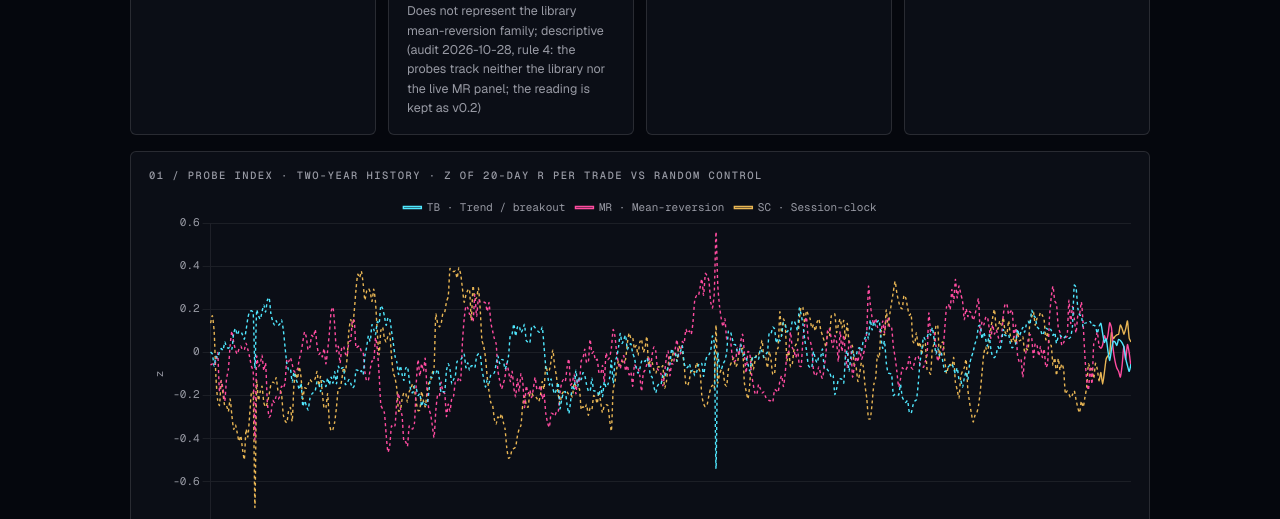
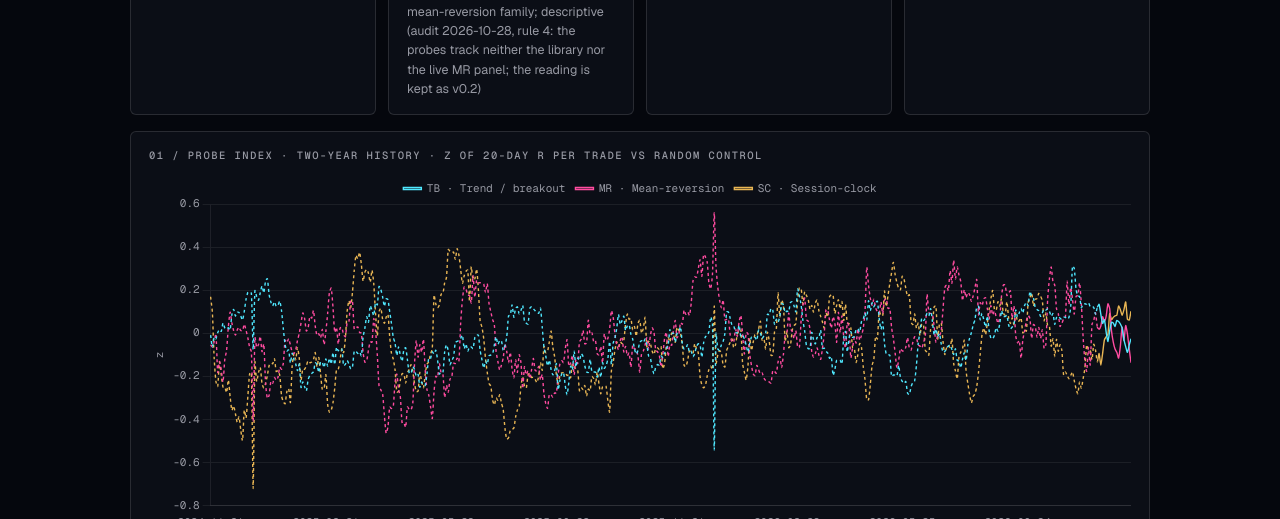
Before and after one commit to TheCryptocrat/algo-consistency-index, a plain HTML site: page index.html in a window 1280 px wide. Shown: the part 433-952 px from the top of the page. Drawn offline with nearby package versions, Linux system fonts and the light colour scheme.

Commit message:
ACI print 2026-11-21

```diff
--- a/data/aci_latest.json
+++ b/data/aci_latest.json
@@ -1,13 +1,13 @@
 {
  "methodology_version": "0.2",
  "live_since": "2026-10-26",
- "as_of": "2026-11-20 22:45",
+ "as_of": "2026-11-21 22:25",
  "status": "live",
- "readings_through": "2026-11-19",
+ "readings_through": "2026-11-20",
  "scoreboard_through": "2026-11-20",
  "public_url": "https://thecryptocrat.github.io/algo-consistency-index/",
  "probe_index": {
-  "date": "2026-11-19",
+  "date": "2026-11-20",
   "reading_variant": "pertrade",
   "symbols": 17,
   "n_symbols": 17,
@@ -17,30 +17,30 @@
   "label": "Hypothetical probe results on historical ticks with published costs; not investment performance",
   "families": {
    "TB": {
-    "reading_z": -0.054,
-    "percentile_2y": 40.9,
+    "reading_z": -0.025,
+    "percentile_2y": 49.2,
     "legs": 170,
-    "trades_20d": 4053
+    "trades_20d": 4089
    },
    "MR": {
-    "reading_z": -0.07,
-    "percentile_2y": 34.3,
+    "reading_z": -0.136,
+    "percentile_2y": 20.6,
     "legs": 136,
-    "trades_20d": 4068,
+    "trades_20d": 4104,
     "caveat": "Does not represent the library mean-reversion family; descriptive (audit 2026-10-28, rule 4: the probes track neither the library nor the live MR panel; the reading is kept as v0.2)"
    },
    "SC": {
-    "reading_z": 0.048,
-    "percentile_2y": 69.8,
+    "reading_z": 0.103,
+    "percentile_2y": 79.0,
     "legs": 102,
     "trades_20d": 1015
    }
   },
-  "cost_regime_R_per_trade": 0.2387
+  "cost_regime_R_per_trade": 0.2331
  },
  "scoreboard": {
   "label": "Coincident; live production accounts; lagging by construction",
-  "as_of": "2026-11-20 22:27",
+  "as_of": "2026-11-21 22:09",
   "data_through": "2026-11-20",
   "tiers": [
    "P1"
@@ -100,34 +100,34 @@
  },
  "pattern_integrity": {
   "label": "Leading candidate features; descriptive until T2 passes",
-  "as_of": "2026-11-20 22:16",
-  "reading_date": "2026-11-18",
+  "as_of": "2026-11-21 21:58",
+  "reading_date": "2026-11-20",
   "data_through": {
-   "XAUUSD": "2026-11-19",
-   "US500": "2026-11-19",
-   "EURUSD": "2026-11-19",
-   "USDJPY": "2026-11-19",
-   "AUDUSD": "2026-11-19",
-   "AUDJPY": "2026-11-19",
-   "GBPJPY": "2026-11-19",
-   "US30": "2026-11-19",
-   "USDCHF": "2026-11-19",
-   "USTECH": "2026-11-19",
-   "AUDNZD": "2026-11-19",
-   "NZDUSD": "2026-11-19",
-   "USDCAD": "2026-11-19",
-   "GBPCHF": "2026-11-19",
-   "RUSS2000": "2026-11-19",
-   "ETHUSD": "2026-11-19",
-   "GBPUSD": "2026-11-19",
-   "EURJPY": "2026-11-18",
-   "BTCUSD": "2026-11-19",
-   "EURCHF": "2026-11-18",
-   "CADJPY": "2026-11-18",
-   "CHFJPY": "2026-11-18",
-   "AUDCAD": "2026-11-19",
-   "NZDJPY": "2026-11-18",
-   "EURAUD": "2026-11-18"
+   "XAUUSD": "2026-11-20",
+   "US500": "2026-11-20",
+   "EURUSD": "2026-11-20",
+   "USDJPY": "2026-11-20",
+   "AUDUSD": "2026-11-20",
+   "AUDJPY": "2026-11-20",
+   "GBPJPY": "2026-11-20",
+   "US30": "2026-11-20",
+   "USDCHF": "2026-11-20",
+   "USTECH": "2026-11-20",
+   "AUDNZD": "2026-11-20",
+   "NZDUSD": "2026-11-20",
+   "USDCAD": "2026-11-20",
+   "GBPCHF": "2026-11-20",
+   "RUSS2000": "2026-11-20",
+   "ETHUSD": "2026-11-21",
+   "GBPUSD": "2026-11-20",
+   "EURJPY": "2026-11-20",
+   "BTCUSD": "2026-11-21",
+   "EURCHF": "2026-11-20",
+   "CADJPY": "2026-11-20",
+   "CHFJPY": "2026-11-20",
+   "AUDCAD": "2026-11-20",
+   "NZDJPY": "2026-11-20",
+   "EURAUD": "2026-11-20"
   },
   "symbols": [
    "XAUUSD",
@@ -159,37 +159,37 @@
   "universe": 25,
   "weighting": "equal (exposure weights pending)",
   "features_z": {
-   "vol_ratio": 0.487,
-   "vol_of_vol": 0.1,
-   "gap_atr": 0.147,
-   "range_atr": -0.314,
-   "er10": 1.082,
-   "er20": 0.495,
-   "ac15_5d": -0.31,
-   "vr5": 0.086,
-   "bo_follow": 0.224,
-   "mr_hit": 0.445,
-   "sess_fid": -0.054,
-   "hl_time_dev": 0.148,
-   "spread_rel": -0.579,
-   "tick_rel": 1.237
+   "vol_ratio": 0.899,
+   "vol_of_vol": 0.351,
+   "gap_atr": -0.557,
+   "range_atr": 0.925,
+   "er10": 0.903,
+   "er20": 0.782,
+   "ac15_5d": -0.706,
+   "vr5": 0.147,
+   "bo_follow": 0.152,
+   "mr_hit": 0.484,
+   "sess_fid": -0.694,
+   "hl_time_dev": 0.603,
+   "spread_rel": -0.873,
+   "tick_rel": 2.227
   },
-  "drift": 4.361,
-  "drift_pct_vs_ref": 90.7,
+  "drift": 4.527,
+  "drift_pct_vs_ref": 91.1,
   "family_drift": {
-   "TB": 2.528,
-   "MR": 2.529,
-   "SC": 2.716
+   "TB": 2.558,
+   "MR": 2.576,
+   "SC": 3.055
   },
   "family_drift_pct_vs_ref": {
-   "TB": 32.9,
-   "MR": 24.3,
-   "SC": 67.0
+   "TB": 34.2,
+   "MR": 26.5,
+   "SC": 78.0
   },
   "what_moved": [
-   "The 10-day efficiency ratio rose 1.4 sd over five days to the 98th percentile of 2021-2024 (favours TB; weighs on MR).",
-   "The tick intensity vs its 60-day median rose 1.3 sd over five days to the 87th percentile of 2021-2024 (weighs on SC).",
-   "The M15 return autocorrelation fell 1.0 sd over five days to the 23rd percentile of 2021-2024 (favours MR; weighs on TB)."
+   "The tick intensity vs its 60-day median rose 1.2 sd over five days to the 92nd percentile of 2021-2024 (weighs on SC).",
+   "The 10-day efficiency ratio rose 1.1 sd over five days to the 97th percentile of 2021-2024 (favours TB; weighs on MR).",
+   "The 20-day efficiency ratio rose 1.1 sd over five days to the 96th percentile of 2021-2024 (favours TB; weighs on MR)."
   ]
  },
  "nowcast": {
@@ -215,7 +215,7 @@
  },
  "benchmark_relative": {
   "label": "Descriptive comparison of live production accounts with their family's probe reading; not a forecast, not a sizing instruction",
-  "date": "2026-11-19",
+  "date": "2026-11-20",
   "definition": "alpha20 = mean of the account's daily z over the trailing 20 business days minus beta x the family probe reading z on the same date; beta = 1.0 for every family (fixed, not fitted); accounts active on the date with at least 15 of the 20 days active",
   "beta": {
    "TB": 1.0,
@@ -228,37 +228,37 @@
   "note": "Descriptive comparison of each live account with its family's probe reading; not a forecast, not a sizing instruction. The two sides are standardised differently (daily z of account returns against a two-year z of per-trade R), so alpha20 is a comparison, not a measured excess return.",
   "families": {
    "TB": {
-    "reading_z": -0.0544,
+    "reading_z": -0.0246,
     "n_scored": 18,
-    "median_acct_z20": -0.0707,
-    "median_alpha20": -0.0163,
-    "alpha20_p25": -0.1465,
-    "alpha20_p75": 0.0441,
-    "share_above_benchmark": 0.4444
+    "median_acct_z20": -0.0615,
+    "median_alpha20": -0.0369,
+    "alpha20_p25": -0.1711,
+    "alpha20_p75": 0.0251,
+    "share_above_benchmark": 0.3333
    },
    "MR": {
-    "reading_z": -0.0703,
+    "reading_z": -0.1362,
     "n_scored": 12,
-    "median_acct_z20": -0.1097,
-    "median_alpha20": -0.0396,
-    "alpha20_p25": -0.1616,
-    "alpha20_p75": 0.0106,
-    "share_above_benchmark": 0.4167
+    "median_acct_z20": -0.1275,
+    "median_alpha20": 0.0086,
+    "alpha20_p25": -0.0947,
+    "alpha20_p75": 0.0621,
+    "share_above_benchmark": 0.6667
    },
    "SC": {
-    "reading_z": 0.0481,
+    "reading_z": 0.1029,
     "n_scored": 5,
-    "median_acct_z20": -0.1266,
-    "median_alpha20": -0.1747,
-    "alpha20_p25": -0.2148,
-    "alpha20_p75": -0.1232,
+    "median_acct_z20": -0.1128,
+    "median_alpha20": -0.2157,
+    "alpha20_p25": -0.3204,
+    "alpha20_p75": -0.1761,
     "share_above_benchmark": 0.0
    }
   }
  },
  "external_panel": {
   "label": "Hypothetical model accounts; descriptive; not investment performance, not a forecast, not a sizing instruction",
-  "date": "2026-11-19",
+  "date": "2026-11-20",
   "source": "Collective2 General API v4 (read-only)",
   "route": "daily",
   "commission_plan": 0,
@@ -308,34 +308,34 @@
   "families": {
    "TB": {
     "members": 8,
-    "z20": -0.09,
-    "percentile_2y": 16.7,
-    "date": "2026-11-19",
-    "days_with_ge5_members": 1274,
+    "z20": -0.108,
+    "percentile_2y": 10.7,
+    "date": "2026-11-20",
+    "days_with_ge5_members": 1276,
     "first_day_ge5_members": "2022-01-03"
    },
    "MR": {
-    "members": 17,
-    "z20": -0.124,
-    "percentile_2y": 2.4,
-    "date": "2026-11-19",
-    "days_with_ge5_members": 1275,
+    "members": 20,
+    "z20": -0.226,
+    "percentile_2y": 0.0,
+    "date": "2026-11-20",
+    "days_with_ge5_members": 1276,
     "first_day_ge5_members": "2022-01-03"
    },
    "SC": {
-    "members": 14,
+    "members": 12,
     "z20": 0.073,
-    "percentile_2y": 83.1,
-    "date": "2026-11-19",
-    "days_with_ge5_members": 1275,
+    "percentile_2y": 82.9,
+    "date": "2026-11-20",
+    "days_with_ge5_members": 1276,
     "first_day_ge5_members": "2022-01-03"
    },
    "ALL": {
-    "members": 65,
-    "z20": -0.105,
-    "percentile_2y": 8.7,
-    "date": "2026-11-19",
-    "days_with_ge5_members": 1275,
+    "members": 72,
+    "z20": -0.157,
+    "percentile_2y": 0.4,
+    "date": "2026-11-20",
+    "days_with_ge5_members": 1276,
     "first_day_ge5_members": "2022-01-03"
    }
   },
@@ -384,7 +384,7 @@
    }
   },
   "history_csv": "data/external_panel_history.csv",
-  "provisional_from": "2026-11-06",
+  "provisional_from": "2026-11-09",
   "provisional_weekdays": 10,
   "t1_external_update": {
    "run_date": "2026-11-18",
@@ -421,11 +421,11 @@
   },
   "revisions_csv": "data/external_panel_revisions.csv",
   "revision_check": {
-   "print_date": "2026-11-20",
-   "base_print": "2026-11-19",
-   "rows_revised": 73,
-   "oldest_revised_date": "2024-01-31",
-   "rows_revised_before_window": 66,
+   "print_date": "2026-11-21",
+   "base_print": "2026-11-20",
+   "rows_revised": 4,
+   "oldest_revised_date": "2026-11-13",
+   "rows_revised_before_window": 0,
    "t1_verdict_changed": 0,
    "entry_rule_met": 0,
    "max_abs_z20_change_from_older_rows": {
--- a/data/external_panel_revisions.csv
+++ b/data/external_panel_revisions.csv
@@ -16,3 +16,4 @@ print_date,print_time,base_print,rows_old,rows_new,rows_added,rows_removed,rows_
 2026-11-18,2026-11-18T22:46:52-05:00,2026-11-17,1271,1272,1,0,250,2025-08-14,2,0.1075,0.0354,0.0002,0.0311,2026-11-04,1,243,0.0035,0.0019,0.0,0.0009,0.0033,0.0,0.0,0.0004,0,0,1
 2026-11-19,2026-11-19T22:43:25-05:00,2026-11-18,1272,1273,1,0,203,2024-01-04,5,0.0474,0.0225,0.0681,0.0072,2026-11-05,1,196,0.0014,0.0011,0.0041,0.0005,0.0,0.0,0.0002,0.0,0,0,0
 2026-11-20,2026-11-20T22:45:06-05:00,2026-11-19,1273,1274,1,0,73,2024-01-31,4,0.1337,0.0938,0.5693,0.0869,2026-11-06,1,66,0.0093,0.0091,0.0266,0.0037,0.0,0.0,0.0,0.0,0,0,0
+2026-11-21,2026-11-21T22:25:09-05:00,2026-11-20,1274,1275,1,0,4,2026-11-13,4,0.2841,0.106,0.0008,0.1051,2026-11-09,1,0,0.0126,0.0065,0.0,0.0033,0.0,0.0,0.0,0.0,0,0,0
--- a/data/status.json
+++ b/data/status.json
@@ -1,43 +1,43 @@
 {
  "schema": 1,
- "generated_et": "2026-11-20 22:45:07",
+ "generated_et": "2026-11-21 22:25:10",
  "note": "Health of the newest print. Dates are broker days (New York + 7 h; a day closes at 17:00 New York). Lags count broker weekdays behind the last closed broker day.",
  "last_print": {
-  "date": "2026-11-20",
-  "started_et": "2026-11-20 21:45:05",
-  "finished_et": "2026-11-20 22:45",
+  "date": "2026-11-21",
+  "started_et": "2026-11-21 21:45:05",
+  "finished_et": "2026-11-21 22:25",
   "status": "ok",
   "failed_step": null,
   "exit_code": 0,
   "steps": [
    {
     "step": "tick_feed",
-    "seconds": 1085,
+    "seconds": 0,
     "result": "ok"
    },
    {
     "step": "layer2_refresh",
-    "seconds": 828,
+    "seconds": 832,
     "result": "ok"
    },
    {
     "step": "layer2_17",
+    "seconds": 0,
+    "result": "ok"
+   },
+   {
+    "step": "tickwalk",
+    "seconds": 640,
+    "result": "ok"
+   },
+   {
+    "step": "probe_index",
     "seconds": 1,
     "result": "ok"
    },
    {
-    "step": "tickwalk",
-    "seconds": 638,
-    "result": "ok"
-   },
-   {
-    "step": "probe_index",
-    "seconds": 2,
-    "result": "ok"
-   },
-   {
     "step": "registry",
-    "seconds": 8,
+    "seconds": 7,
     "result": "ok"
    },
    {
@@ -52,7 +52,7 @@
    },
    {
     "step": "c2_pull",
-    "seconds": 1032,
+    "seconds": 917,
     "result": "ok"
    },
    {
@@ -78,177 +78,171 @@
   ],
   "consequence": null
  },
- "last_closed_broker_day": "2026-11-20",
+ "last_closed_broker_day": "2026-11-21",
  "published": {
-  "as_of": "2026-11-20 22:45",
-  "readings_through": "2026-11-19",
+  "as_of": "2026-11-21 22:25",
+  "readings_through": "2026-11-20",
   "scoreboard_through": "2026-11-20",
-  "market_layer_through": "2026-11-18",
-  "external_panel_as_of": "2026-11-19",
-  "provisional_from": "2026-11-06"
+  "market_layer_through": "2026-11-20",
+  "external_panel_as_of": "2026-11-20",
+  "provisional_from": "2026-11-09"
  },
  "lag_broker_days": {
-  "readings": 1,
+  "readings": 0,
   "scoreboard": 0,
-  "market_layer": 2
+  "market_layer": 0
  },
  "probe_completeness": {
-  "date": "2026-11-19",
+  "date": "2026-11-20",
   "n_symbols": 17,
   "of": 17,
   "complete": true,
   "pending_days": []
  },
  "tick_feed": {
-  "snapshot_through": "2026-11-18",
-  "snapshot_written_et": "2026-11-20T22:03:10",
+  "snapshot_through": "2026-11-21",
+  "snapshot_written_et": "2026-11-21T21:45:05",
   "symbols": {
    "AUDCAD": {
-    "through": "2026-11-19",
-    "lag_broker_days": 1,
+    "through": "2026-11-21",
+    "lag_broker_days": 0,
     "in_probe_basket": false
    },
    "AUDJPY": {
-    "through": "2026-11-19",
-    "lag_broker_days": 1,
+    "through": "2026-11-21",
+    "lag_broker_days": 0,
     "in_probe_basket": true
    },
    "AUDNZD": {
-    "through": "2026-11-19",
-    "lag_broker_days": 1,
+    "through": "2026-11-21",
+    "lag_broker_days": 0,
     "in_probe_basket": true
    },
    "AUDUSD": {
-    "through": "2026-11-19",
-    "lag_broker_days": 1,
+    "through": "2026-11-21",
+    "lag_broker_days": 0,
     "in_probe_basket": true
    },
    "BTCUSD": {
-    "through": "2026-11-19",
-    "lag_broker_days": 1,
+    "through": "2026-11-21",
+    "lag_broker_days": 0,
     "in_probe_basket": false
    },
    "CADJPY": {
-    "through": "2026-11-18",
-    "lag_broker_days": 2,
+    "through": "2026-11-21",
+    "lag_broker_days": 0,
     "in_probe_basket": false
    },
    "CHFJPY": {
-    "through": "2026-11-18",
-    "lag_broker_days": 2,
+    "through": "2026-11-21",
+    "lag_broker_days": 0,
     "in_probe_basket": false
    },
    "ETHUSD": {
-    "through": "2026-11-19",
-    "lag_broker_days": 1,
+    "through": "2026-11-21",
+    "lag_broker_days": 0,
     "in_probe_basket": true
    },
    "EURAUD": {
-    "through": "2026-11-18",
-    "lag_broker_days": 2,
+    "through": "2026-11-21",
+    "lag_broker_days": 0,
     "in_probe_basket": false
    },
    "EURCHF": {
-    "through": "2026-11-18",
-    "lag_broker_days": 2,
+    "through": "2026-11-21",
+    "lag_broker_days": 0,
     "in_probe_basket": false
    },
    "EURJPY": {
-    "through": "2026-11-18",
-    "lag_broker_days": 2,
+    "through": "2026-11-21",
+    "lag_broker_days": 0,
     "in_probe_basket": false
    },
    "EURUSD": {
-    "through": "2026-11-19",
-    "lag_broker_days": 1,
+    "through": "2026-11-21",
+    "lag_broker_days": 0,
     "in_probe_basket": true
    },
    "GBPCHF": {
-    "through": "2026-11-19",
-    "lag_broker_days": 1,
+    "through": "2026-11-21",
+    "lag_broker_days": 0,
     "in_probe_basket": true
    },
    "GBPJPY": {
-    "through": "2026-11-19",
-    "lag_broker_days": 1,
+    "through": "2026-11-21",
+    "lag_broker_days": 0,
     "in_probe_basket": true
    },
    "GBPUSD": {
-    "through": "2026-11-19",
-    "lag_broker_days": 1,
+    "through": "2026-11-21",
+    "lag_broker_days": 0,
     "in_probe_basket": true
    },
    "NZDJPY": {
-    "through": "2026-11-18",
-    "lag_broker_days": 2,
+    "through": "2026-11-21",
+    "lag_broker_days": 0,
     "in_probe_basket": false
    },
    "NZDUSD": {
-    "through": "2026-11-19",
-    "lag_broker_days": 1,
+    "through": "2026-11-21",
+    "lag_broker_days": 0,
     "in_probe_basket": true
    },
    "RUSS2000": {
-    "through": "2026-11-19",
-    "lag_broker_days": 1,
+    "through": "2026-11-21",
+    "lag_broker_days": 0,
     "in_probe_basket": true
    },
    "US30": {
-    "through": "2026-11-19",
-    "lag_broker_days": 1,
+    "through": "2026-11-21",
+    "lag_broker_days": 0,
     "in_probe_basket": true
    },
    "US500": {
-    "through": "2026-11-19",
-    "lag_broker_days": 1,
+    "through": "2026-11-21",
+    "lag_broker_days": 0,
     "in_probe_basket": true
    },
    "USDCAD": {
-    "through": "2026-11-19",
-    "lag_broker_days": 1,
+    "through": "2026-11-21",
+    "lag_broker_days": 0,
     "in_probe_basket": true
    },
    "USDCHF": {
-    "through": "2026-11-19",
-    "lag_broker_days": 1,
+    "through": "2026-11-21",
+    "lag_broker_days": 0,
     "in_probe_basket": true
    },
    "USDJPY": {
-    "through": "2026-11-19",
-    "lag_broker_days": 1,
+    "through": "2026-11-21",
+    "lag_broker_days": 0,
     "in_probe_basket": true
    },
    "USTECH": {
-    "through": "2026-11-19",
-    "lag_broker_days": 1,
+    "through": "2026-11-21",
+    "lag_broker_days": 0,
     "in_probe_basket": true
    },
    "XAUUSD": {
-    "through": "2026-11-19",
-    "lag_broker_days": 1,
+    "through": "2026-11-21",
+    "lag_broker_days": 0,
     "in_probe_basket": true
    }
   },
   "symbols_lagging_over_2_broker_days": [],
   "last_feed_run": {
-   "as_of_et": "2026-11-20T21:45:05",
-   "through_target": "2026-11-20",
-   "commit_through": "2026-11-18"
+   "as_of_et": "2026-11-21T21:45:05",
+   "through_target": "2026-11-21",
+   "commit_through": "2026-11-21"
   }
  },
  "external_panel": {
-  "as_of": "2026-11-19",
-  "provisional_from": "2026-11-06",
+  "as_of": "2026-11-20",
+  "provisional_from": "2026-11-09",
   "alive_members": 272,
   "refreshed": 272,
   "stale_not_refreshed": 0,
-  "pull_finished_utc": "2026-11-21T03:45:02"
+  "pull_finished_utc": "2026-11-22T03:25:05"
  },
- "alerts": [
-  {
-   "event": "kill_line",
-   "family": "MR",
-   "detail": "SPRT kill count 3 -> 4 (12 active)"
-  }
- ]
+ "alerts": []
 }
```
Also changed, not shown: methodology.html (+1 -1 lines), data/aci_history.csv, data/external_panel_history.csv, 1 other file.
